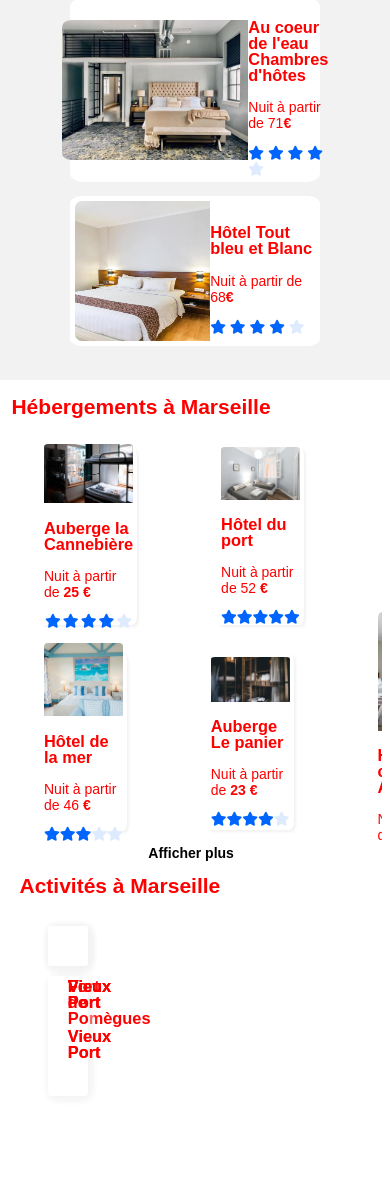
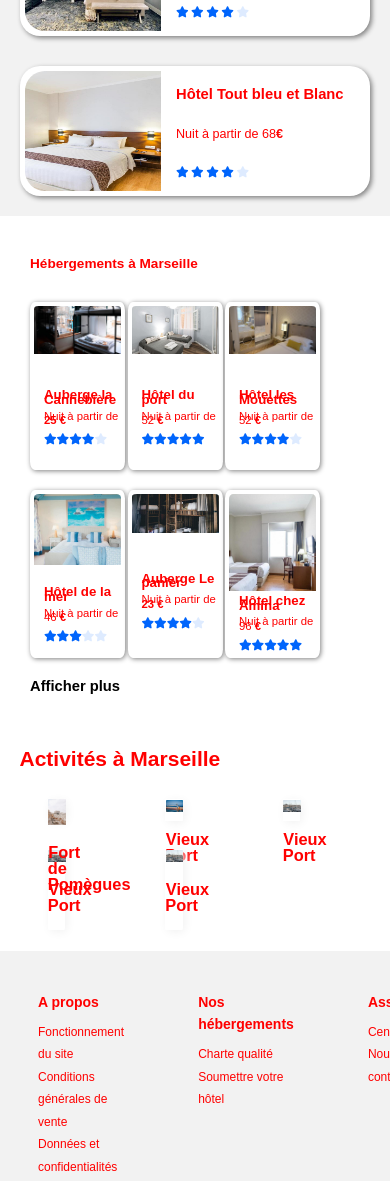
Before and after one commit to benoitsouillat/BenoitSouillat_2_04012020, a plain HTML site: page html/index.html in a window 390 px wide. Shown: the part 804-1985 px from the top of the page. Drawn offline with Linux system fonts and the light colour scheme; a web font is replaced by a local one.

Commit message:
placing vignet - most popular and hebergement - have to fix images ans responsive

```diff
--- a/css/main.css
+++ b/css/main.css
@@ -98,23 +98,22 @@ gris      : #F2F2F2
 
 #hebergement {
 
-    margin-right: 2%;
-    max-width: 70%;
+    min-width: 60%;
     background-color: #F2F2F2;
-    border-radius: 5%;
-
-    overflow: hidden;   /* Fonctionnel mais optimal ?? */
-}
-#hebergement h2 {
-    margin-left: 3%;
-    margin-top: 5%;
+    border-radius: 20px;
+    padding: 20px 30px;
+    margin-right: 40px;
+    font-size: 0.9em;
 }
 
-#hebergement div {
+#hebergement > div {
     display: flex;
-    justify-content: space-around;
+    justify-content: space-between;
     align-items: center;
     flex-shrink: 1;
+    flex-grow: 1;
+
+    margin-bottom: 20px;
 
 }
 #hebergement figure {
@@ -123,18 +122,58 @@ gris      : #F2F2F2
     border-radius: 5%;
     background-color: #fff;
     box-shadow: 2px 2px 3px #F2F2F2;
+    display: flex;
+    flex-direction: column;
+    width: 30%;
+    max-width: 210px;
+    height: 160px;
+    margin: 0;
+
+    box-shadow: 1px 1px 5px grey;
+}
+#hebergement figcaption {
+    height: 50%;
+    padding-left: 10px;
+    padding-top: 5px;
 
     display: flex;
     flex-direction: column;
     justify-content: center;
-    align-items: flex-start;
+    line-height: 0.4em;
+    flex-shrink: 1;
+    flex-grow: 1;
 
-    max-width: 25%;
-    max-height: 170px;
 }
+#hebergement h3 {
+    margin: 0;
+    font-weight: 900;
+}
+
+
+#hebergement figure > div {
+
+    overflow: hidden;
+    border-top-left-radius: 5%;
+    border-top-right-radius: 5%;
+}
+
+#hebergement img {
+    border-top-left-radius: 5%;
+    border-top-right-radius: 5%;
+    width: 100%;
+
+    position: relative;
+    top: -10px;
+
+    overflow: hidden;
+
+}
+
 #hebergement a {
     text-decoration: none;
     color: black;
+    font-size: 1.3em;
+    font-weight: 900;
 }
 #hebergement a:hover {
     text-decoration: none;
@@ -142,45 +181,71 @@ gris      : #F2F2F2
     transform: scale(1.1);
 }
 
-#hebergement img {
-    border-top-left-radius: 5%;
-    border-top-right-radius: 5%;
-
-    width: 100%;
-    max-height: 140px;
-}
-
+                                        /* Partie 'les plus populaires'  */
 #most-popular {
-    width: 30%;
+    width: 25%;
     background-color:#f2f2f2;
     border-radius: 5%;
 
     padding: 20px 30px;
 }
+#most-popular > div {
+
+    display: grid;
+    grid-template: repeat(3, 1fr) / 100%;
+    row-gap: 30px;
+}
 
 #most-popular h2 {
-    margin-top: 5%;
+
     display: flex;
     justify-content: space-between;
+    font-weight: bolder;
 }
 #most-popular figure {
 
+    grid-column-start: 1;
+    grid-row: auto;
+    align-self: center;
+
     background-color: #FFF;
-    border-radius: 5%;
+    border-radius: 20px;
     padding: 5px;
 
-    display: flex;
-    flex-direction: row;
-    justify-content: center;
-    align-items: center;
+    display: grid;
+    grid-template: 100% / 40% 1fr;
+
+    margin: 0px;
+    box-shadow: 2px 2px 5px grey /* A CORRIGER  - Pour avoir un aperçu des ombres - mauvaise couleur*/
+}
+#most-popular img {
+    grid-column: 1 / 2;
+
+
+    width: 100%;
+    height: 120px;   /* A CORRIGER - Pour les tests de mise en page*/
+
+    border-top-left-radius: 20px;
+    border-bottom-left-radius: 20px;
+
+}
+#most-popular figcaption {
+    padding-left: 15px;
+
+    display: grid;
+    grid-template: 20% 15% 1fr 10% 10% / 100%;
 }
 
-#most-popular img {
-    border-top-left-radius: 5%;
-    border-bottom-left-radius: 5%;
+#most-popular figcaption h3 {
+    grid-row: 1 / 3;
 
-    width: 100%;
-    max-height: 140px;
+}
+#most-popular figcaption p {
+    grid-row: 3 / 4;
+
+}
+#most-popular figcaption div {
+    grid-row: -2 / -3;
 
 }
 
@@ -198,6 +263,7 @@ gris      : #F2F2F2
 
     display: grid;
     grid-template: 50px 1fr 1fr / repeat(4, 25%);
+    column-gap: 20px;
 
 }
 
@@ -206,25 +272,22 @@ gris      : #F2F2F2
     font-weight: 900;
 
     box-shadow: 2px 2px 10px #F2F2F2 ;
-    padding: 20px;
+    /*padding: 20px;*/
 }
 
 #activities img {
-    max-width: 100%;
-    max-height: 100vr;
+    width: 100%;
 
     border-top-left-radius: 5%;
     border-top-right-radius: 5%;
 }
 
 #activities .small {
-    grid-column: 1;
-    grid-row: 1;
+    grid-row: auto;
 }
 
 #activities .big {
-    grid-column: 1;
-    grid-row: 2;
+    grid-row: 2 / 4;
 }
 
 /* --- Classes --- */
@@ -233,43 +296,32 @@ gris      : #F2F2F2
     display: flex;
     flex-direction: row;
     justify-content: space-around;
+
+    font-size: 0.9em;
+}
+.container h2 {
+    margin: 20px 0 30px 0;
 }
 
-.container aside {
-    padding: 4%;
-    border-radius: 20%;
-    background-color: #F2F2F2;
-}
+
 
 .search {                               /* Barre de Recherche */
     display: flex;
     justify-content: flex-start;
     align-items: flex-start;
-
-
-
 }
 .search label {                         /* Icone de localisation */
-
     background-color: #F2F2F2;
-
-
     border-top-left-radius: 10px;
     border-bottom-left-radius: 10px;
-
     padding: 13px 15px;
-
 }
-
 .search input {                         /* Zone de texte */
-
     height: 38px;
-
     border: solid #F2F2F2 1px;
     padding: 0;
     font-weight: 900;
     padding-left: 10px;
-
 }
 .search button {                        /* Bouton Rechercher */
     background-color: #0065FC;
@@ -283,32 +335,23 @@ gris      : #F2F2F2
     padding: 0 15px;
 }
 
-
-
 .filters-btn {                          /* Bouton de Filtre */
     padding: 0 1.2em 1em 0;
     margin: 1.5% 0.5%;
-
     background-color: #FFF;
-
     border: 2px solid #F2F2F2;
     border-radius: 40px 40px 40px 40px;
-
     font-weight: 900;
     max-height: 40px;
-
 
 }
 .filters-btn span {                     /* Icones des boutons de filtre*/
     padding: 10px;
     margin-right: 0.4em;
-
     color: #0065FC;
     background-color: #DEEBFF;
-
     border: 3px solid #DEEBFF;
     border-radius: 100%;
-
     position: relative;
     left: -2px;
     top: -1px;
@@ -330,6 +373,14 @@ gris      : #F2F2F2
 }
 .font-bold {
     font-weight: 900;
+}
+.align-stars {
+    display: grid;
+    grid-template: 1fr / repeat(5, 1fr) 60%;
+    font-size: 0.7rem;
+}
+.align-stars div {
+    grid-column: auto;
 }
 
 
--- a/css/mobile.css
+++ b/css/mobile.css
@@ -73,10 +73,11 @@
     order: 1;
     width: auto;
     border-radius: 0;
+
+    padding: 20px;
 }
 
 #hebergement {
-
     max-width: 100%;
     order: 2;
     width: auto;
@@ -89,6 +90,10 @@
     flex-wrap: wrap;
 }
 
+.container h2 {
+    font-size: 1.2em;
+}
+
 body {
     color: red;
     margin: 0;
--- a/html/index.html
+++ b/html/index.html
@@ -5,7 +5,7 @@
         <script src="https://kit.fontawesome.com/5944b63bf2.js" crossorigin="anonymous"></script> <!--Font-awesome -->
         <link href="../css/main.css" rel="stylesheet" media="all" type="text/css"/>
         <link href="../css/mobile.css" rel="stylesheet" media="screen and (max-width: 768px)" type="text/css"/>
-        <link href="../css/medium.css" rel="stylesheet" media="screen and (min-width: 768px) and (max-width: 1280px)" type="text/css"/>
+        <link href="../css/medium.css" rel="stylesheet" media="screen and (min-width: 768px) and (max-width: 1024px)" type="text/css"/>
         <title>Réservia - Réservez vos vacances</title>
     </head>
     <body>
@@ -49,11 +49,13 @@
                 <h2>Hébergements à Marseille</h2>
                 <div>
                     <figure>
-                        <img src="../images/hebergements/4_small/marcus-loke-WQJvWU_HZFo-unsplash.jpg" alt="la cannebière" />
+                        <div>
+                            <img src="../images/hebergements/4_small/marcus-loke-WQJvWU_HZFo-unsplash.jpg" alt="la cannebière" />
+                        </div>
                         <figcaption>
                             <h3>Auberge la Cannebière</h3>
                             <p>Nuit à partir de <span class="font-bold">25 €</span></p>
-                            <div>
+                            <div class="align-stars">
                                 <div class="fa fa-star good-star"></div>
                                 <div class="fa fa-star good-star"></div>
                                 <div class="fa fa-star good-star"></div>
@@ -63,11 +65,13 @@
                         </figcaption>
                     </figure>
                     <figure>
-                        <img src="../images/hebergements/4_small/fred-kleber-gTbaxaVLvsg-unsplash.jpg" alt="hotel du port" />
+                        <div>
+                            <img src="../images/hebergements/4_small/fred-kleber-gTbaxaVLvsg-unsplash.jpg" alt="hotel du port" />
+                        </div>
                         <figcaption>
                             <h3>Hôtel du port</h3>
                             <p>Nuit à partir de 52 <span class="font-bold"> €</span></p>
-                            <div>
+                            <div class="align-stars">
                                 <div class="fa fa-star good-star"></div>
                                 <div class="fa fa-star good-star"></div>
                                 <div class="fa fa-star good-star"></div>
@@ -77,11 +81,13 @@
                         </figcaption>
                     </figure>
                     <figure>
-                        <img src="../images/hebergements/4_small/reisetopia-B8WIgxA_PFU-unsplash.jpg" alt="les mouettes" />
+                        <div>
+                            <img src="../images/hebergements/4_small/reisetopia-B8WIgxA_PFU-unsplash.jpg" alt="les mouettes" />
+                        </div>
                         <figcaption>
                             <h3>Hôtel les Mouettes</h3>
                             <p>Nuit à partir de 52 <span class="font-bold"> €</span></p>
-                            <div>
+                            <div class="align-stars">
                                 <div class="fa fa-star good-star"></div>
                                 <div class="fa fa-star good-star"></div>
                                 <div class="fa fa-star good-star"></div>
@@ -93,11 +99,13 @@
                 </div>
                 <div>
                     <figure>
-                        <img src="../images/hebergements/4_small/annie-spratt-Eg1qcIitAuA-unsplash.jpg" alt="la cannebière" />
+                        <div>
+                            <img src="../images/hebergements/4_small/annie-spratt-Eg1qcIitAuA-unsplash.jpg" alt="hotel de la mer" />
+                        </div>
                         <figcaption>
                             <h3>Hôtel de la mer</h3>
                             <p>Nuit à partir de 46 <span class="font-bold"> €</span></p>
-                            <div>
+                            <div class="align-stars">
                                 <div class="fa fa-star good-star"></div>
                                 <div class="fa fa-star good-star"></div>
                                 <div class="fa fa-star good-star"></div>
@@ -107,11 +115,13 @@
                         </figcaption>
                     </figure>
                     <figure>
-                        <img src="../images/hebergements/4_small/nicate-lee-kT-ZyaiwBe0-unsplash.jpg" alt="hotel du port" />
+                        <div>
+                            <img src="../images/hebergements/4_small/nicate-lee-kT-ZyaiwBe0-unsplash.jpg" alt="Le panier" />
+                        </div>
                         <figcaption>
                             <h3>Auberge Le panier</h3>
                             <p>Nuit à partir de <span class="font-bold">23 €</span></p>
-                            <div>
+                            <div class="align-stars">
                                 <div class="fa fa-star good-star"></div>
                                 <div class="fa fa-star good-star"></div>
                                 <div class="fa fa-star good-star"></div>
@@ -121,11 +131,13 @@
                         </figcaption>
                     </figure>
                     <figure>
-                        <img src="../images/hebergements/4_small/febrian-zakaria-M6S1WvfW68A-unsplash.jpg" alt="les mouettes" />
+                        <div>
+                            <img src="../images/hebergements/4_small/febrian-zakaria-M6S1WvfW68A-unsplash.jpg" alt="Chez Amina" />
+                        </div>
                         <figcaption>
                             <h3>Hôtel chez Amina</h3>
                             <p>Nuit à partir de 96 <span class="font-bold"> €</span></p>
-                            <div>
+                            <div class="align-stars">
                                 <div class="fa fa-star good-star"></div>
                                 <div class="fa fa-star good-star"></div>
                                 <div class="fa fa-star good-star"></div>
@@ -148,7 +160,7 @@
                         <figcaption>
                             <h3>Hôtel Le soleil du matin</h3>
                             <p>Nuit à partir de 128<span class="font-bold">€ </span></p>
-                            <div>
+                            <div class="align-stars">
                                 <div class="fa fa-star good-star"></div>
                                 <div class="fa fa-star good-star"></div>
                                 <div class="fa fa-star good-star"></div>
@@ -162,7 +174,7 @@
                         <figcaption>
                             <h3>Au coeur de l'eau <br> Chambres d'hôtes</h3>
                             <p>Nuit à partir de 71<span class="font-bold">€ </span></p>
-                            <div>
+                            <div class="align-stars">
                                 <div class="fa fa-star good-star"></div>
                                 <div class="fa fa-star good-star"></div>
                                 <div class="fa fa-star good-star"></div>
@@ -176,7 +188,7 @@
                         <figcaption>
                             <h3>Hôtel Tout bleu et Blanc</h3>
                             <p>Nuit à partir de 68<span class="font-bold">€ </span></p>
-                            <div>
+                            <div class="align-stars">
                                 <div class="fa fa-star good-star"></div>
                                 <div class="fa fa-star good-star"></div>
                                 <div class="fa fa-star good-star"></div>
```
